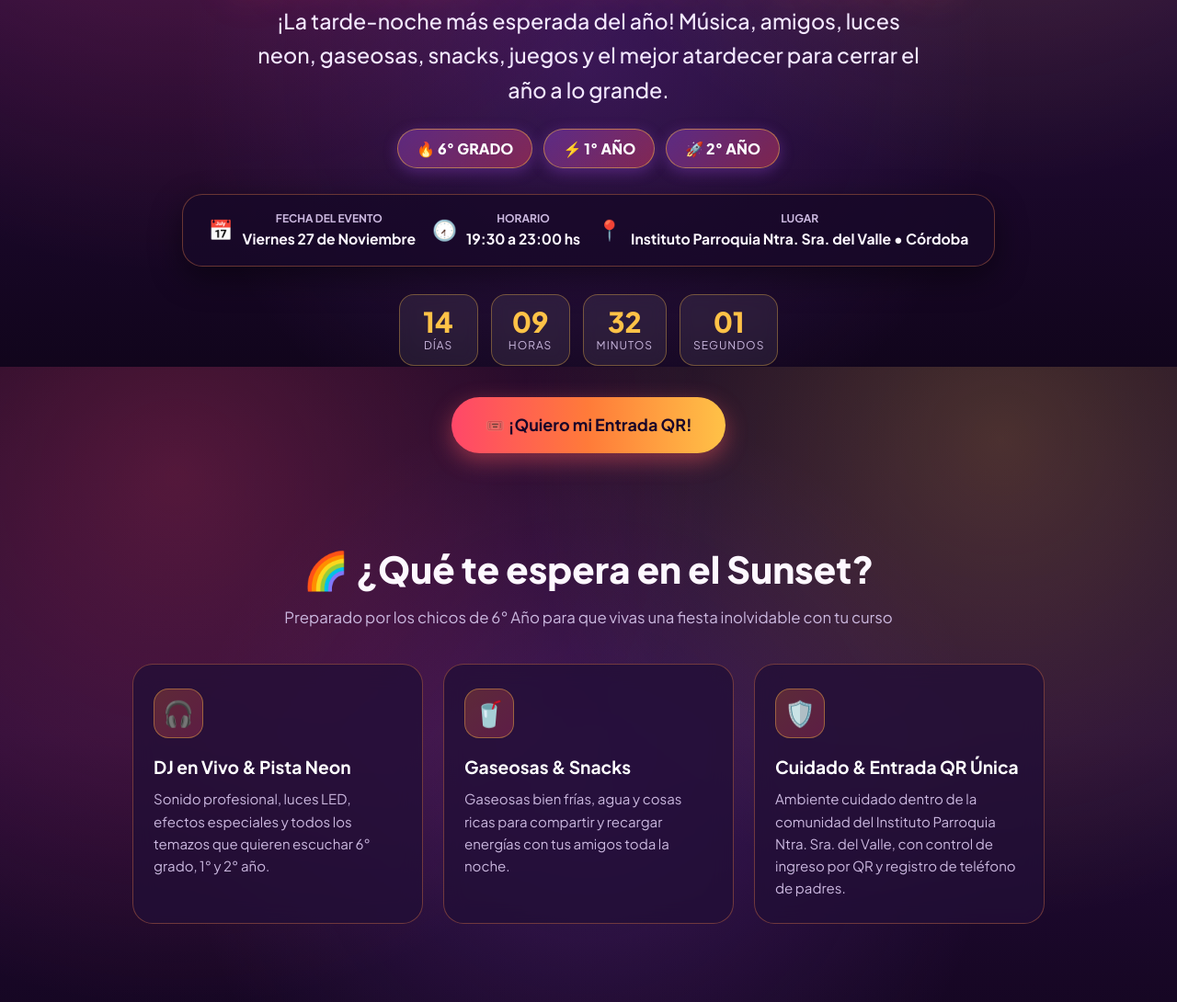
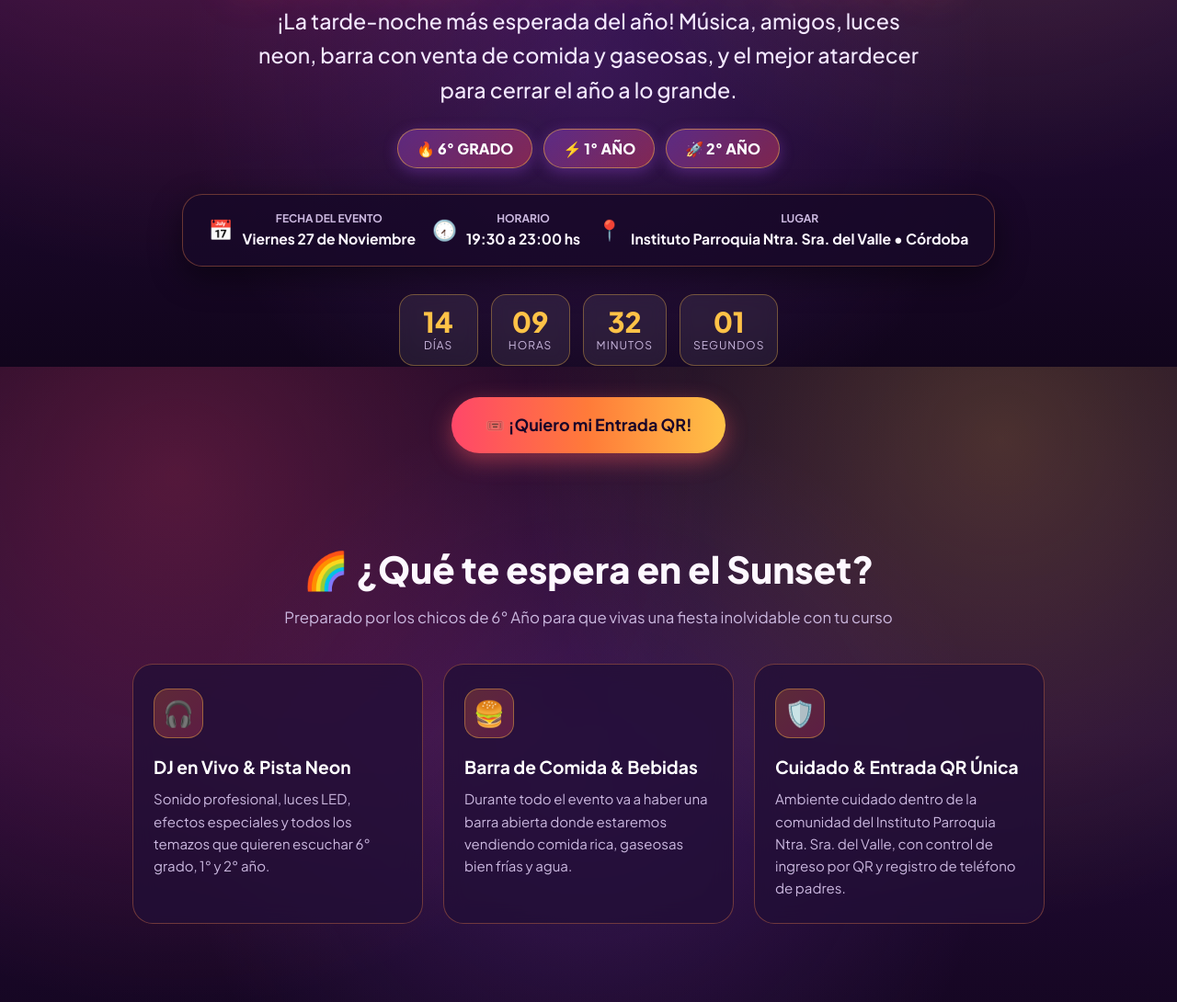
Before and after one commit to Alcario/sunset2026, a website: page public/index.html in a window 1280 px wide. Shown: the part 401-1491 px from the top of the page at 92% size. Drawn offline with Linux system fonts and the light colour scheme; no server answers.

Commit message:
Update landing: highlight barra con venta de comida y gaseosas

```diff
--- a/public/index.html
+++ b/public/index.html
@@ -35,7 +35,7 @@
       </div>
       <h1>SUNSET PARTY 2026</h1>
       <p class="hero-subtitle">
-        ¡La tarde-noche más esperada del año! Música, amigos, luces neon, gaseosas, snacks, juegos y el mejor atardecer para cerrar el año a lo grande.
+        ¡La tarde-noche más esperada del año! Música, amigos, luces neon, barra con venta de comida y gaseosas, y el mejor atardecer para cerrar el año a lo grande.
       </p>
 
       <div class="courses-pills">
@@ -110,9 +110,9 @@
         <p>Sonido profesional, luces LED, efectos especiales y todos los temazos que quieren escuchar 6° grado, 1° y 2° año.</p>
       </div>
       <div class="feature-card">
-        <div class="feature-icon">🥤</div>
-        <h3>Gaseosas & Snacks</h3>
-        <p>Gaseosas bien frías, agua y cosas ricas para compartir y recargar energías con tus amigos toda la noche.</p>
+        <div class="feature-icon">🍔</div>
+        <h3>Barra de Comida & Bebidas</h3>
+        <p>Durante todo el evento va a haber una barra abierta donde estaremos vendiendo comida rica, gaseosas bien frías y agua.</p>
       </div>
       <div class="feature-card" id="info-padres">
         <div class="feature-icon">🛡️</div>
```
